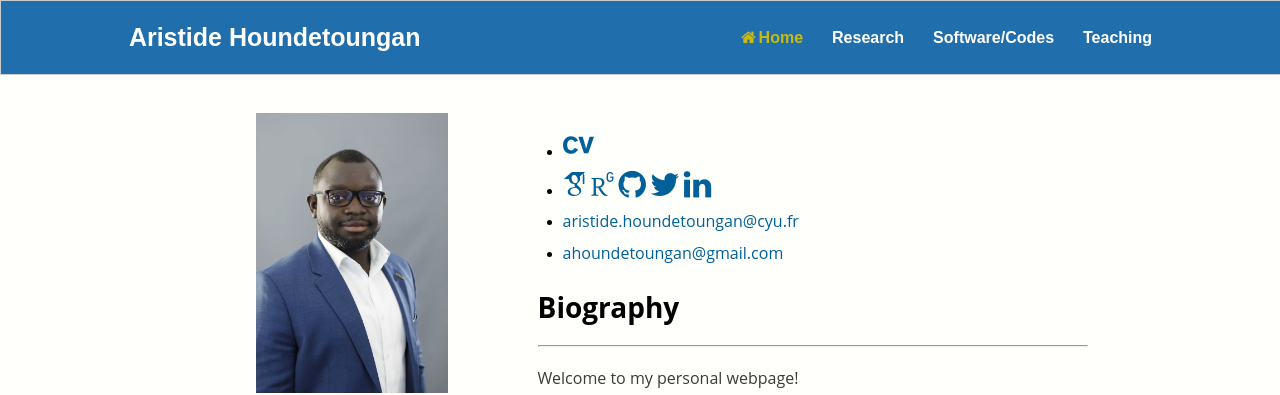
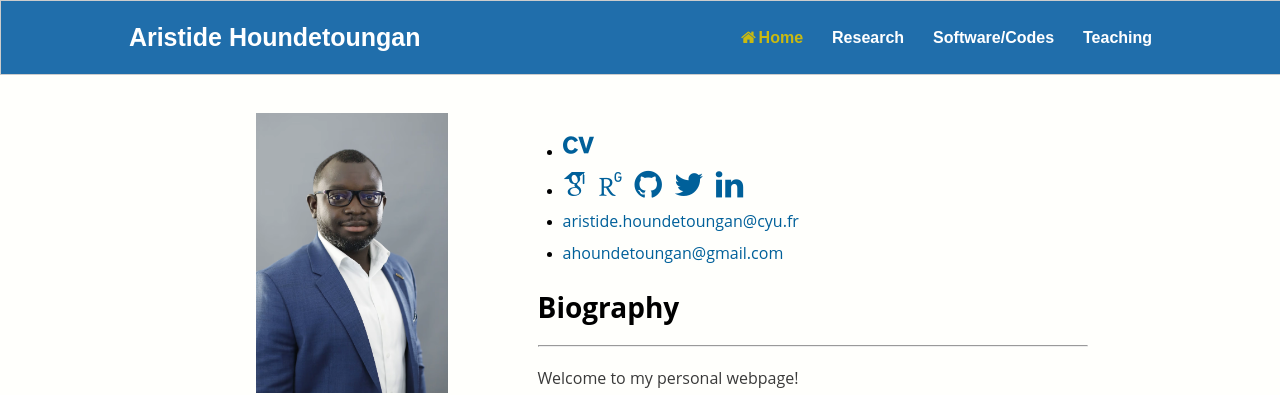
Before and after one commit to ahoundetoungan/ahoundetoungan.github.io, a Jekyll site: the page built from index.html, in a window 1280 px wide. Shown: the top 395 px of the page. Built offline with Jekyll 4.4.1, drawn with Linux system fonts in a browser that asks for light colours; some web fonts are replaced.

Commit message:
Update Profile

```diff
--- a/index.html
+++ b/index.html
@@ -51,10 +51,10 @@
           <a href="/files/CV/ahoundetoungan_cv.pdf" target="_blank"><i class="ai ai-cv ai-2x"> </i></a>
         </li>
         <li>
-          <a href="https://scholar.google.com/citations?user=NAM0eX8AAAAJ&hl=en" target="_blank"><i class="ai ai-google-scholar ai-2x"> </i></a>
-          <a href="https://www.researchgate.net/profile/Aristide-Houndetoungan" target="_blank"><i class='ai ai-researchgate ai-2x'> </i></a>
-          <a href="https://github.com/ahoundetoungan" target="_blank"><i class="fa fa-github fa-2x"> </i></a>
-          <a href="https://twitter.com/aristide_eh" target="_blank"><i class="fa fa-twitter fa-2x"></i></a>
+          <a href="https://scholar.google.com/citations?user=NAM0eX8AAAAJ&hl=en" target="_blank"><i class="ai ai-google-scholar ai-2x"> </i></a> &nbsp
+          <a href="https://www.researchgate.net/profile/Aristide-Houndetoungan" target="_blank"><i class='ai ai-researchgate ai-2x'> </i></a> &nbsp
+          <a href="https://github.com/ahoundetoungan" target="_blank"><i class="fa fa-github fa-2x"> </i></a> &nbsp
+          <a href="https://twitter.com/aristide_eh" target="_blank"><i class="fa fa-twitter fa-2x"></i></a> &nbsp
           <a href="https://www.linkedin.com/in/aristidehoundetoungan/" target="_blank"><i class="fa fa-linkedin fa-2x"></i></a> <br/>
         </li>
         <li>
```
